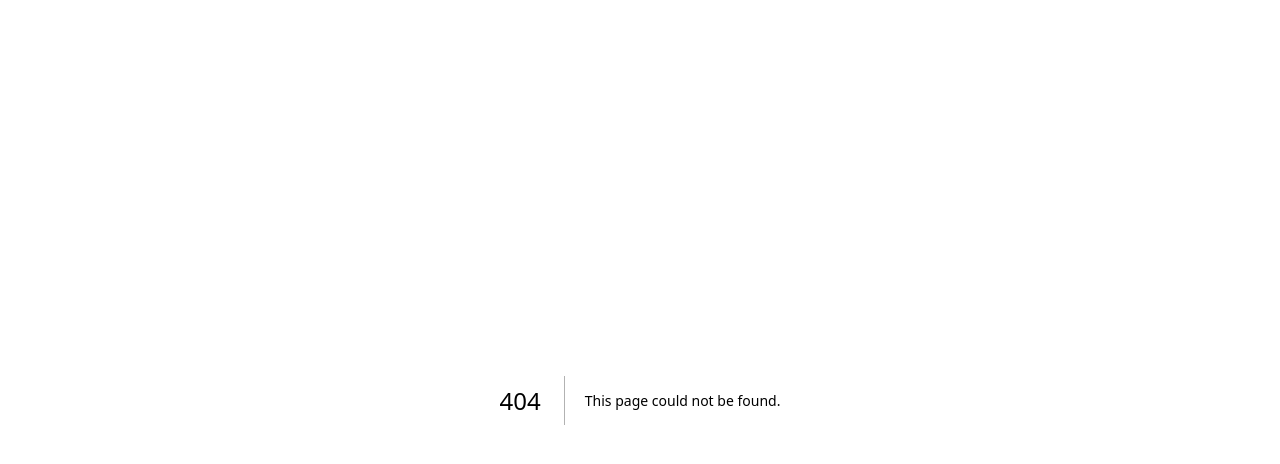
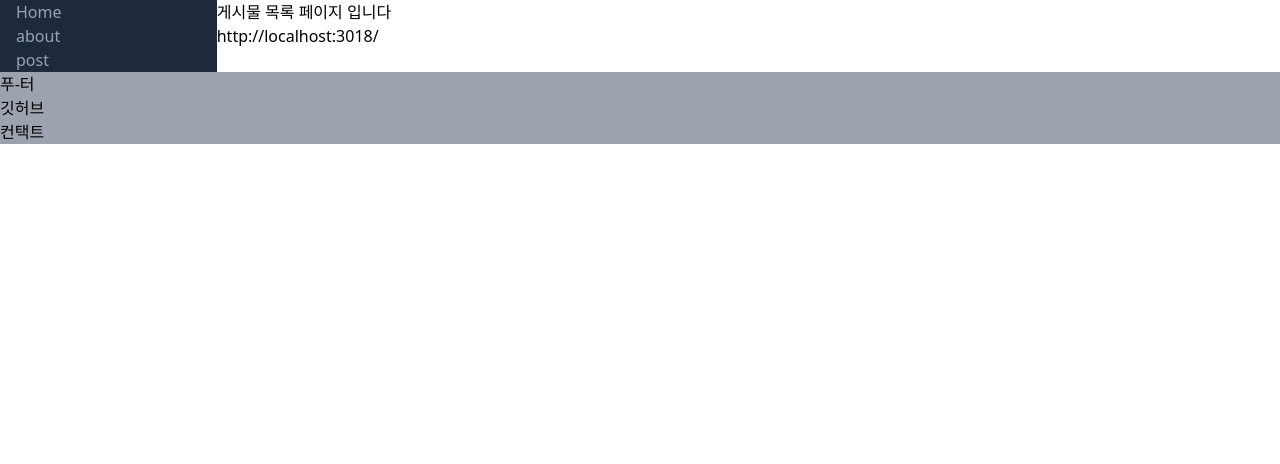
Before and after one commit to 854dev/854dev.github.io, a Next.js app: page /post in a window 1280 px wide. Before the commit this address had no page. Shown: the top 464 px of the page. Built offline with nearby package versions, Linux system fonts and the light colour scheme.

Commit message:
edit config : env 추가

```diff
--- a/next.config.js
+++ b/next.config.js
@@ -1,19 +1,20 @@
 /** @type {import('next').NextConfig} */
-const TsconfigPathsPlugin = require("tsconfig-paths-webpack-plugin")
-
+const TsconfigPathsPlugin = require("tsconfig-paths-webpack-plugin");
 
 const nextConfig = {
   reactStrictMode: true,
   swcMinify: true,
-  webpack:(config, options) => {
+  webpack: (config, options) => {
     if (config.resolve.plugins) {
       config.resolve.plugins.push(new TsconfigPathsPlugin());
-    }
-    else {
+    } else {
       config.resolve.plugins = [new TsconfigPathsPlugin()];
     }
     return config;
-  }
-}
+  },
+  env: {
+    BACKEND_API_URL: "http://localhost:3018/",
+  },
+};
 
-module.exports = nextConfig
+module.exports = nextConfig;
--- /dev/null
+++ b/pages/post/index.tsx
@@ -0,0 +1,15 @@
+import PageLayout from "components/layout/PageLayout";
+import React from "react";
+
+function Post() {
+  return (
+    <PageLayout>
+      <div>
+        게시물 목록 페이지 입니다
+        <p>{process.env.BACKEND_API_URL}</p>
+      </div>
+    </PageLayout>
+  );
+}
+
+export default Post;
```
